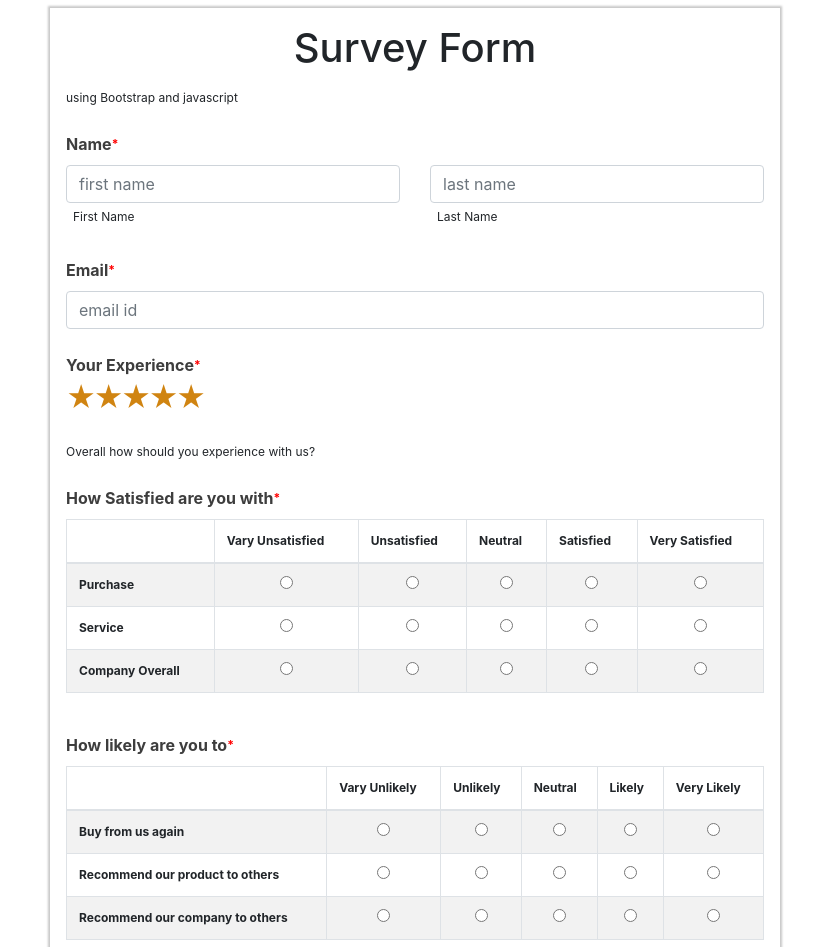
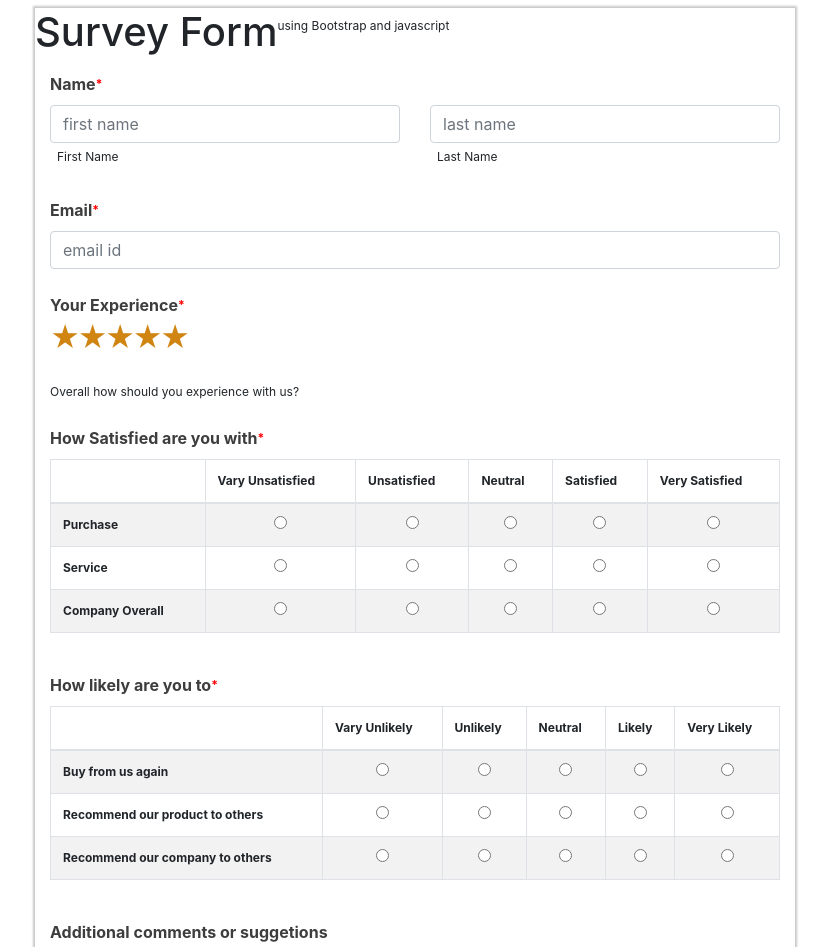
Before and after one commit to shrutimannikeri/survey-form, a plain HTML site: page index.html in a window 1280 px wide. Shown: the top 947 px of the page, without its empty margins (225-1054 px from the left). Drawn offline with nearby package versions, Linux system fonts and the light colour scheme.

Commit message:
Update index.html

```diff
--- a/index.html
+++ b/index.html
@@ -16,10 +16,12 @@
         <div class="row">
 
             <div class="col-lg-2"></div>
-            <div class="col-lg-8">
-            <form action="" id="survey-form" class="survey-form p-3">
+            <div class="col-lg-8 survey-form">
+            <form action="" id="survey-form">
+                <div class="row">
                 <h1 id="title">Survey Form</h1>
                 <p id="description">using Bootstrap and javascript</p>
+            </div>
                 <div class="row mt-2">
                     <div class="col-lg-12">
                         <header class="headname" >Name<sup>*</sup></header>
@@ -65,7 +67,6 @@
                         <input type="checkbox"  name="star" value="5" class="star">
 
                     </div>
-
                 </div>
                 <div class="row mt-2">
                     <div class="col-lg-12">
```
